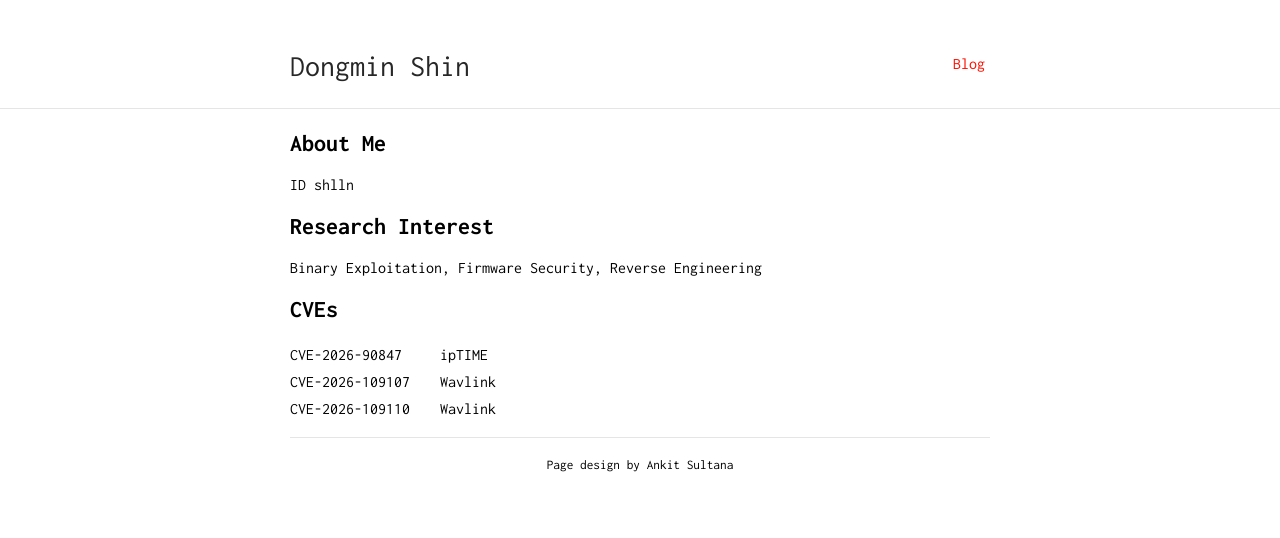
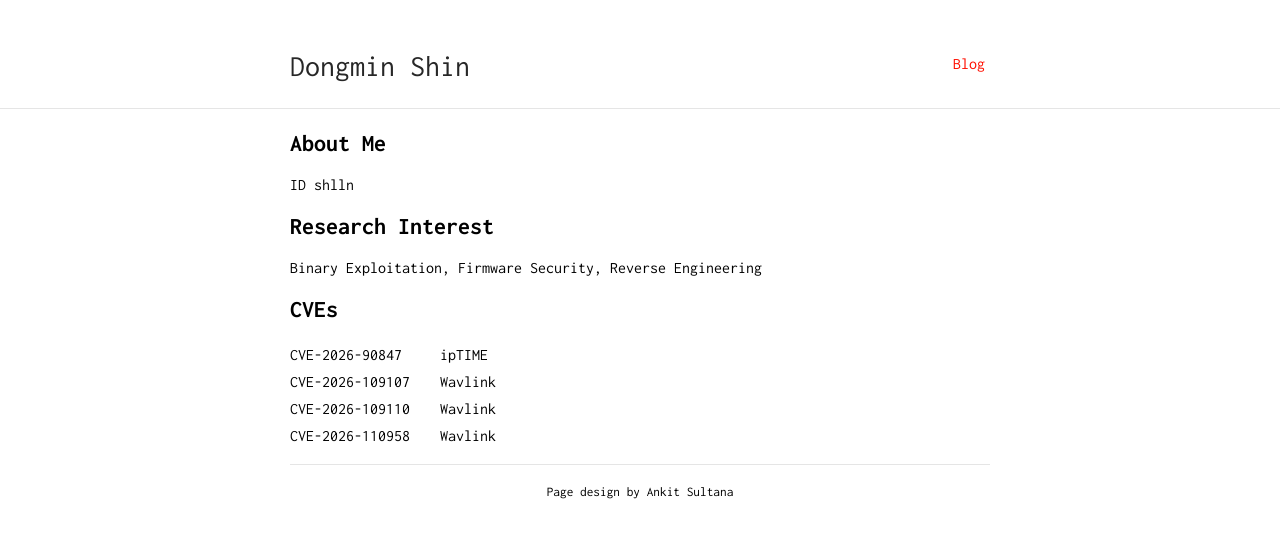
Before and after one commit to shlln/shlln.github.io, a Jekyll site: the page built from index.md, in a window 1280 px wide. Shown: the top 538 px of the page. Built offline with Jekyll 4.4.1, drawn with Linux system fonts in a browser that asks for light colours; our own code applies the rules of GitHub Pages for plain Markdown files.

Commit message:
updated index.md

```diff
--- a/index.md
+++ b/index.md
@@ -37,4 +37,12 @@ Binary Exploitation, Firmware Security, Reverse Engineering
         Wavlink
     </td>
 </tr>
+<tr>
+	<td>
+        CVE-2026-110958
+    </td>
+    <td>
+        Wavlink
+    </td>
+</tr>
 </table>
```
